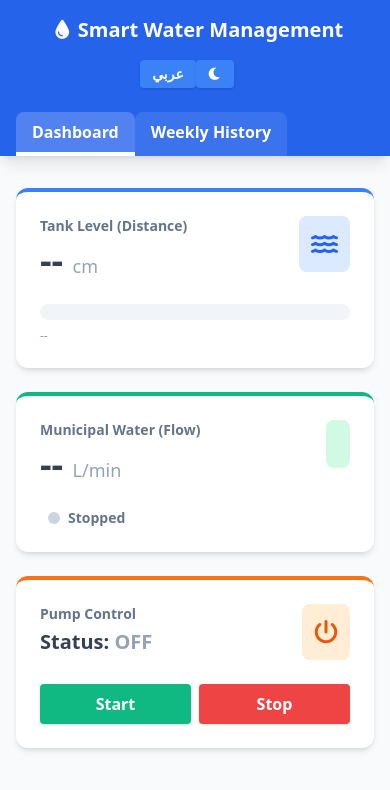
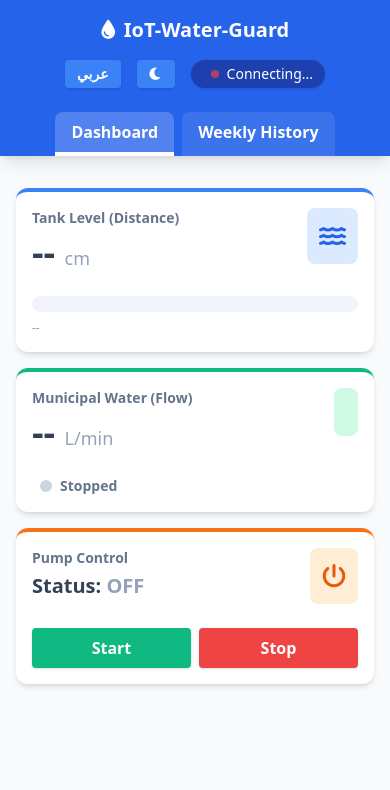
Before and after one commit to hash207/IoT-Water-Guard, a Flask app: page / in a window 390 px wide. Shown: the top 790 px of the page. Run offline with Flask 3, Linux system fonts and the light colour scheme; some libraries are stand-ins or nearby versions.

Commit message:
Enhance dashboard layout and responsiveness for cross-platform handling

```diff
--- a/templates/dashboard.html
+++ b/templates/dashboard.html
@@ -2,7 +2,7 @@
 <html lang="en" dir="ltr">
 <head>
     <meta charset="UTF-8">
-    <meta name="viewport" content="width=device-width, initial-scale=1.0">
+    <meta name="viewport" content="width=device-width, initial-scale=1.0, maximum-scale=1.0, user-scalable=no">
     <title id="page-title">Smart Water Management</title>
     <script src="https://cdn.tailwindcss.com"></script>
     <script>
@@ -17,12 +17,12 @@
 
     <!-- Navbar -->
     <nav class="bg-blue-600 dark:bg-blue-800 text-white shadow-lg transition-colors duration-300">
-        <div class="max-w-6xl mx-auto px-4 py-4 flex flex-col md:flex-row justify-between items-center gap-4">
-            <h1 class="text-xl md:text-2xl font-bold flex items-center">
-                <i class="fa-solid fa-droplet mx-2"></i> <span id="nav-title">Smart Water Management</span>
+        <div class="max-w-6xl mx-auto px-4 py-4 flex flex-col md:flex-row justify-between items-center gap-4 text-center md:text-left">
+            <h1 class="text-xl md:text-2xl font-bold flex items-center justify-center md:justify-start gap-2">
+                <i class="fa-solid fa-droplet"></i> <span id="nav-title">IoT-Water-Guard</span>
             </h1>
 
-            <div class="flex items-center space-x-4 space-x-reverse" id="nav-controls">
+            <div class="flex flex-wrap justify-center items-center gap-4" id="nav-controls">
                 <button onclick="toggleLanguage()" class="bg-blue-500 dark:bg-blue-700 hover:bg-blue-400 px-3 py-1 rounded text-sm font-semibold transition shadow">
                     <span id="lang-btn">عربي</span>
                 </button>
@@ -30,7 +30,7 @@
                     <i class="fa-solid fa-moon" id="theme-icon"></i>
                 </button>
 
-                <span id="connection-status" class="bg-blue-800 dark:bg-blue-900 px-3 py-1 rounded-full text-sm flex items-center shadow hidden md:flex">
+                <span id="connection-status" class="bg-blue-800 dark:bg-blue-900 px-3 py-1 rounded-full text-sm flex items-center shadow">
                     <span class="w-2 h-2 rounded-full bg-red-500 mx-2 animate-pulse" id="status-dot"></span>
                     <span id="status-text">Connecting...</span>
                 </span>
@@ -38,7 +38,7 @@
         </div>
 
         <!-- Tabs -->
-        <div class="max-w-6xl mx-auto px-4 flex space-x-2 space-x-reverse mt-2" id="tabs-container">
+        <div class="max-w-6xl mx-auto px-4 flex justify-center md:justify-start gap-2 mt-2" id="tabs-container">
             <button onclick="switchTab('dashboard')" id="tab-dashboard" class="px-4 py-2 bg-white/20 rounded-t-lg font-semibold border-b-4 border-white transition">Dashboard</button>
             <button onclick="switchTab('history')" id="tab-history" class="px-4 py-2 bg-white/10 hover:bg-white/20 rounded-t-lg font-semibold border-b-4 border-transparent transition">Weekly History</button>
         </div>
@@ -48,10 +48,10 @@
     <div class="max-w-6xl mx-auto px-4 py-8">
 
         <!-- View 1: Dashboard -->
-        <div id="dashboard-view" class="grid grid-cols-1 md:grid-cols-3 gap-6 block">
+        <div id="dashboard-view" class="grid grid-cols-1 md:grid-cols-3 gap-4 md:gap-6 block">
 
             <!-- Tank Level Card -->
-            <div class="bg-white dark:bg-slate-800 rounded-xl shadow-md p-6 border-t-4 border-blue-500 relative overflow-hidden transition-colors duration-300">
+            <div class="bg-white dark:bg-slate-800 rounded-xl shadow-md p-4 md:p-6 border-t-4 border-blue-500 relative overflow-hidden transition-colors duration-300">
                 <div class="flex justify-between items-start">
                     <div>
                         <p class="text-sm text-slate-500 dark:text-slate-400 font-semibold mb-1" id="card1-title">Tank Level (Distance)</p>
@@ -70,7 +70,7 @@
             </div>
 
             <!-- Flow Rate Card -->
-            <div class="bg-white dark:bg-slate-800 rounded-xl shadow-md p-6 border-t-4 border-emerald-500 relative overflow-hidden transition-colors duration-300">
+            <div class="bg-white dark:bg-slate-800 rounded-xl shadow-md p-4 md:p-6 border-t-4 border-emerald-500 relative overflow-hidden transition-colors duration-300">
                 <div class="flex justify-between items-start">
                     <div>
                         <p class="text-sm text-slate-500 dark:text-slate-400 font-semibold mb-1" id="card2-title">Municipal Water (Flow)</p>
@@ -90,7 +90,7 @@
             </div>
 
             <!-- Pump Control Card -->
-            <div class="bg-white dark:bg-slate-800 rounded-xl shadow-md p-6 border-t-4 border-orange-500 relative overflow-hidden transition-colors duration-300">
+            <div class="bg-white dark:bg-slate-800 rounded-xl shadow-md p-4 md:p-6 border-t-4 border-orange-500 relative overflow-hidden transition-colors duration-300">
                 <div class="flex justify-between items-start mb-6">
                     <div>
                         <p class="text-sm text-slate-500 dark:text-slate-400 font-semibold mb-1" id="card3-title">Pump Control</p>
@@ -109,20 +109,18 @@
         </div>
 
         <!-- View 2: Weekly History -->
-        <div id="history-view" class="hidden grid-cols-1 md:grid-cols-2 gap-6">
+        <div id="history-view" class="hidden grid-cols-1 md:grid-cols-2 gap-4 md:gap-6">
             <!-- Level Chart -->
-            <div class="bg-white dark:bg-slate-800 rounded-xl shadow-md p-6 border-t-4 border-blue-500 transition-colors duration-300">
+            <div class="bg-white dark:bg-slate-800 rounded-xl shadow-md p-4 md:p-6 border-t-4 border-blue-500 transition-colors duration-300">
                 <h3 class="text-lg font-bold text-slate-700 dark:text-slate-200 mb-4" id="chart1-title">Water Level - Last 7 Days</h3>
-                <!-- أضفنا حاوية (div) ذات ارتفاع ثابت 300px لتقييد الرسم البياني -->
                 <div style="position: relative; height: 300px; width: 100%;">
                     <canvas id="levelChart"></canvas>
                 </div>
             </div>
 
             <!-- Flow Chart -->
-            <div class="bg-white dark:bg-slate-800 rounded-xl shadow-md p-6 border-t-4 border-emerald-500 transition-colors duration-300">
+            <div class="bg-white dark:bg-slate-800 rounded-xl shadow-md p-4 md:p-6 border-t-4 border-emerald-500 transition-colors duration-300">
                 <h3 class="text-lg font-bold text-slate-700 dark:text-slate-200 mb-4" id="chart2-title">Total Flow - Last 7 Days (Liters)</h3>
-                <!-- أضفنا نفس الحاوية هنا أيضاً -->
                 <div style="position: relative; height: 300px; width: 100%;">
                     <canvas id="flowChart"></canvas>
                 </div>
@@ -142,7 +140,7 @@
 
         const translations = {
             en: {
-                navTitle: "Smart Water Management",
+                navTitle: "IoT-Water-Guard",
                 tabDashboard: "Dashboard",
                 tabHistory: "Weekly History",
                 card1Title: "Tank Level (Distance)",
@@ -232,12 +230,14 @@
 
             const navControls = document.getElementById('nav-controls');
             const tabsContainer = document.getElementById('tabs-container');
+
+            // Flex direction reverse is not needed when using gap, but kept if you prefer specific ordering
             if(currentLang === 'ar') {
-                navControls.classList.add('space-x-reverse');
-                tabsContainer.classList.add('space-x-reverse');
+                navControls.style.flexDirection = 'row-reverse';
+                tabsContainer.style.flexDirection = 'row-reverse';
             } else {
-                navControls.classList.remove('space-x-reverse');
-                tabsContainer.classList.remove('space-x-reverse');
+                navControls.style.flexDirection = 'row';
+                tabsContainer.style.flexDirection = 'row';
             }
 
             // Update DOM Texts
@@ -253,7 +253,7 @@
             document.getElementById('pump-status-label').innerText = t.pumpStatusLabel;
             document.getElementById('btn-start').innerText = t.btnStart;
             document.getElementById('btn-stop').innerText = t.btnStop;
-            document.getElementById('langBtn').innerText = t.langBtn;
+            document.getElementById('lang-btn').innerText = t.langBtn;
 
             // Dynamic State Texts
             document.getElementById('flow-status').innerText = isFlowing ? t.statusFlowing : t.statusStopped;
@@ -344,7 +344,10 @@
                     if(data.distance !== undefined) {
                         document.getElementById('distance-val').innerHTML = `${data.distance.toFixed(1)} <span class="text-lg font-normal text-slate-400" id="unit-cm">${t.unitCm}</span>`;
                         document.getElementById('last-update-level').innerText = new Date().toLocaleTimeString();
-                        const percent = Math.max(0, Math.min(100, (50 - data.distance) * 2));
+
+                        // Modified calculation based on a 20cm blind spot and 100cm tank depth
+                        // Percent = ((100 - distance) / 80) * 100, bounded between 0 and 100
+                        const percent = Math.max(0, Math.min(100, ((100 - data.distance) / 80) * 100));
                         document.getElementById('level-bar').style.width = percent + '%';
                     }
 
```
